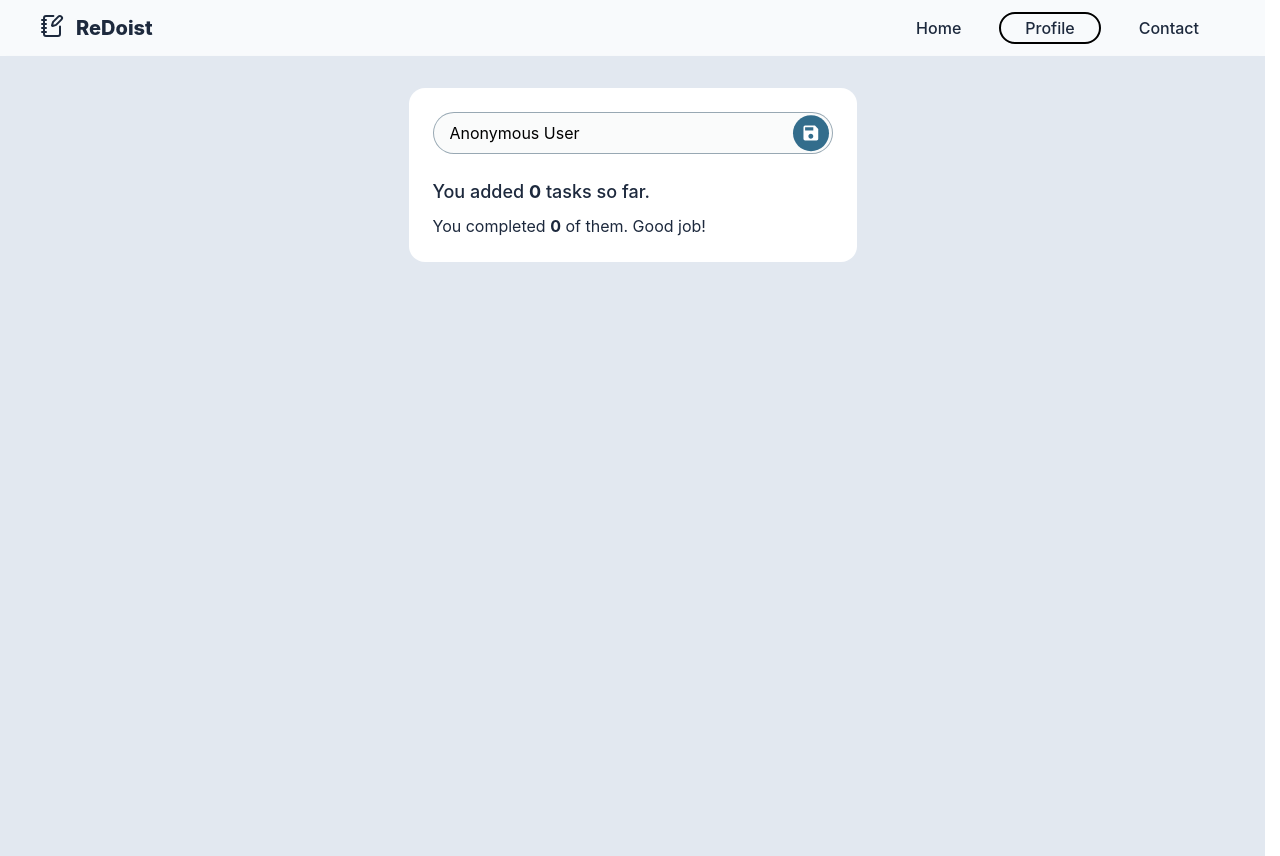
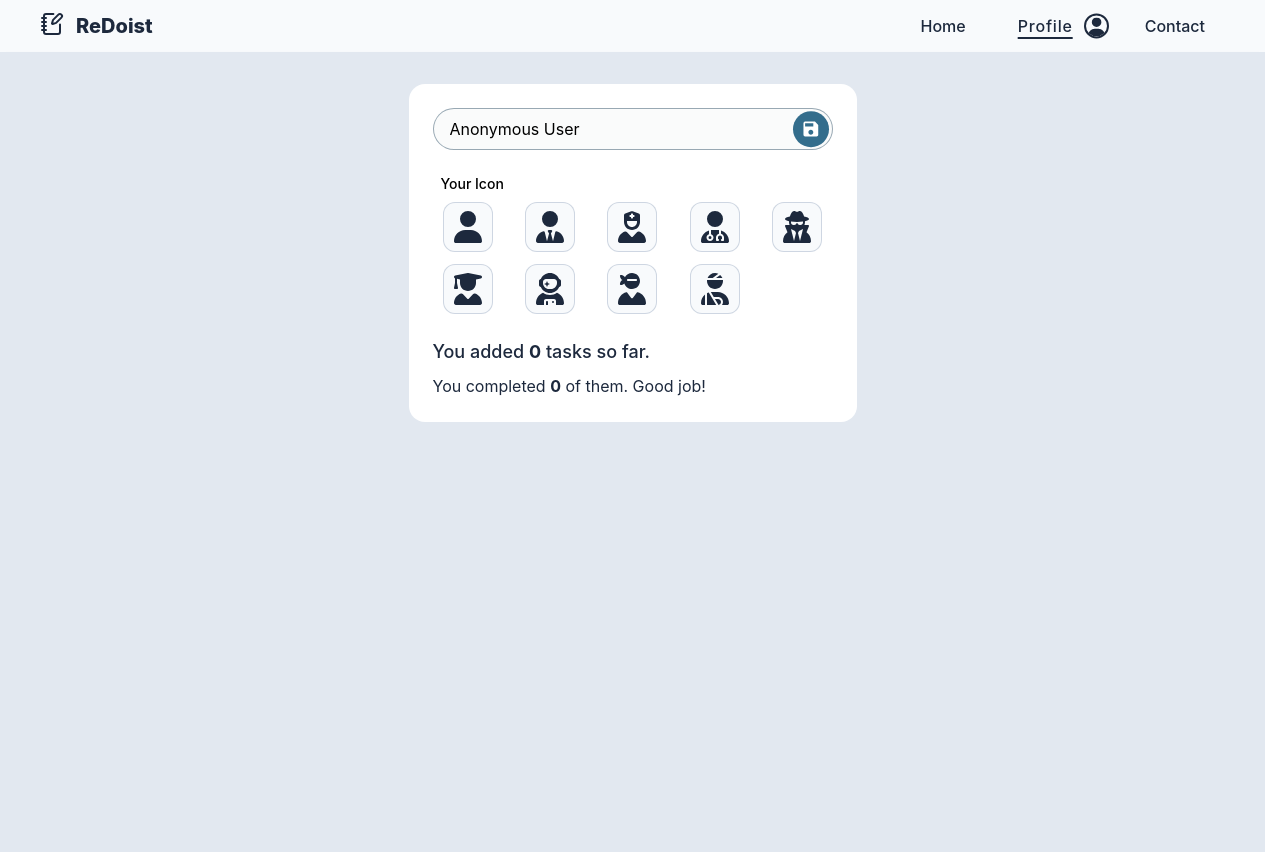
Before and after one commit to verinak/react-todo-app, a React (Vite) app: page /react-todo-app/profile in a window 1280 px wide. Built offline with nearby package versions, Linux system fonts and the light colour scheme.

Commit message:
feat: add 2d user icons

```diff
--- a/src/App.jsx
+++ b/src/App.jsx
@@ -4,17 +4,25 @@ import Home from "./pages/Home";
 import { BrowserRouter, Routes, Route, Navigate } from "react-router-dom";
 import Profile from "./pages/Profile";
 import TaskDetails from "./pages/TaskDetails";
+import { useState } from "react";
 
 function App() {
+    // todo: move to context maybe ??
+    const [userIcon, setUserIcon] = useState(localStorage.getItem("userIcon") || "User");
+    const updateIcon = (label) => {
+        setUserIcon(label);
+        localStorage.setItem("userIcon", label);
+    };
+
     return (
         <>
             {/* <BrowserRouter> */}
             <BrowserRouter basename="/react-todo-app">
-                <Header />
+                <Header userIconLabel={userIcon} />
                 <Routes>
                     <Route path="/" element={<Navigate to="/home" replace />} />
                     <Route path="/home" element={<Home />} />
-                    <Route path="/profile" element={<Profile />} />
+                    <Route path="/profile" element={<Profile updateIcon={updateIcon} />} />
                     <Route path="/task/:taskId" element={<TaskDetails />} />
                 </Routes>
             </BrowserRouter>
--- a/src/components/Header.jsx
+++ b/src/components/Header.jsx
@@ -2,23 +2,54 @@ import React from "react";
 import { LuNotebookPen } from "react-icons/lu";
 import { Link, NavLink } from "react-router-dom";
 
-function Header() {
+import {
+    FaUser,
+    FaUserSecret,
+    FaUserAstronaut,
+    FaUserNinja,
+    FaUserTie,
+    FaUserNurse,
+    FaUserDoctor,
+    FaUserGraduate,
+    FaUserInjured,
+} from "react-icons/fa6";
+
+const icons = [
+    { component: FaUser, label: "User" },
+    { component: FaUserTie, label: "Tie" },
+    { component: FaUserNurse, label: "Nurse" },
+    { component: FaUserDoctor, label: "Doctor" },
+    { component: FaUserSecret, label: "Secret" },
+    { component: FaUserGraduate, label: "Graduate" },
+    { component: FaUserAstronaut, label: "Astronaut" },
+    { component: FaUserNinja, label: "Ninja" },
+    { component: FaUserInjured, label: "Injured" },
+];
+
+function Header({ userIconLabel }) {
+    // todo:
+    // const userIconLabel = localStorage.getItem("userIcon") || "User";
+    const userIcon = icons.find((icon) => icon.label === userIconLabel);
+
     const navBarStyles = ({ isActive }) => {
-        let styles = "px-4 md:px-6 py-0.5 rounded-3xl border-2 transition ";
+        let styles = "px-4 md:px-5 py-0.5 rounded-3xl transition-all relative";
+        // todo: that underline is so ugly bs ana 3yza anam 5alas fa to fix later ba2a
         styles += isActive
-            ? "border-black"
-            : "border-transparent hover:border-slate-900";
+            ? " tracking-wider underline underline-offset-5 decoration-2 decoration-slate-800"
+            : " hover:tracking-wider";
         // console.log(isActive);
         // console.log(styles);
         return styles;
     };
+
     return (
-        <header className="bg-slate-50 text-slate-800 px-10 py-3 flex flex-col md:flex-row items-center gap-2">
-            <div className="flex gap-3">
+        <header className="bg-slate-50 text-slate-800 px-2 md:px-10 py-3 flex flex-col md:flex-row items-center gap-2">
+            <div className="flex flex-1 gap-3">
                 <LuNotebookPen className="inline text-2xl" />
                 <h1 className="font-extrabold text-xl">ReDoist</h1>
             </div>
-            <nav className="flex-1 flex gap-3 justify-end text-sm md:text-base font-medium">
+
+            <nav className="flex flex-wrap gap-3 justify-center text-sm md:text-base font-medium">
                 <NavLink
                     to="/home"
                     className={navBarStyles}
@@ -26,11 +57,22 @@ function Header() {
                 >
                     Home
                 </NavLink>
+
                 <NavLink to="/profile" className={navBarStyles}>
                     Profile
+                    {/* balafa2 gdan */}
+                    <span className="w-4 md:w-5 inline-block"></span>
+                    {
+                        <userIcon.component
+                            className="absolute end-0 top-1/2 mx-1 h-[90%] -translate-y-1/2 transform w-fit
+                                aspect-square inline-block rounded-3xl border-2 pt-0.5"
+                        />
+                    }
                 </NavLink>
+
                 <a
-                    className="px-4 md:px-6 py-0.5 rounded-3xl border-2 border-transparent hover:border-slate-900 transition"
+                    className="px-4 md:px-5 py-0.5 rounded-3xl transition-all active:underline underline-offset-5
+                        decoration-2 decoration-slate-800 active:tracking-wider hover:tracking-wider"
                     href="https://github.com/verinak"
                     target="_blank"
                     rel="noopener noreferrer"
--- a/src/pages/Profile.jsx
+++ b/src/pages/Profile.jsx
@@ -2,12 +2,34 @@ import React, { useState } from "react";
 import { FaCheck } from "react-icons/fa";
 import { MdSave } from "react-icons/md";
 
-// import {
-//     FaUser,
-//     FaUserSecret,
-// } from "react-icons/fa6";
+import {
+    FaUser,
+    FaUserSecret,
+    FaUserAstronaut,
+    FaUserNinja,
+    FaUserTie,
+    FaUserNurse,
+    FaUserDoctor,
+    FaUserGraduate,
+    FaUserInjured,
+} from "react-icons/fa6";
 
-function Profile() {
+const icons = [
+    { component: FaUser, label: "User" },
+    { component: FaUserTie, label: "Tie" },
+    { component: FaUserNurse, label: "Nurse" },
+    { component: FaUserDoctor, label: "Doctor" },
+    { component: FaUserSecret, label: "Secret" },
+    { component: FaUserGraduate, label: "Graduate" },
+    { component: FaUserAstronaut, label: "Astronaut" },
+    { component: FaUserNinja, label: "Ninja" },
+    { component: FaUserInjured, label: "Injured" },
+];
+
+// todo: momken n2asem el saf7a l 7eteten wa7da zy settings wl tanya zy your stats aw 7aga keda ya3ni..
+// 34an bsara7a say7a awi kedaaa
+
+function Profile({ updateIcon }) {
     const savedTasks = JSON.parse(localStorage.getItem("userTasks")) || [];
     const [username, setUsername] = useState(() => {
         const value = JSON.parse(localStorage.getItem("username"));
@@ -24,6 +46,12 @@ function Profile() {
         // console.log("username save");
         localStorage.setItem("username", JSON.stringify(username === "Anonymous User" ? "" : username));
         alert("Username updated!");
+    };
+
+    const handleUserIconChange = (event) => {
+        // console.log(event.target.value);
+        localStorage.setItem("userIcon", event.target.value);
+        updateIcon(event.target.value);
     };
 
     // todo: clear my data button or smth
@@ -53,6 +81,29 @@ function Profile() {
                     </button>
                 </div>
 
+                <div className="">
+                    <p className="text-sm font-medium ms-2 mb-2">Your Icon</p>
+                    <div className="grid grid-cols-3 min-[380px]:grid-cols-4 min-[500px]:grid-cols-5 gap-3">
+                        {icons.map(({ component: Icon, label }) => (
+                            <label
+                                key={label}
+                                className="p-2 w-fit m-auto rounded-xl border border-slate-400/40 bg-slate-50
+                                    text-slate-800 has-[input:checked]:border-2 has-[input:checked]:border-slate-500
+                                    hover:border-slate-500/40 hover:border-2 transition-all duration-50"
+                            >
+                                <input
+                                    className="hidden"
+                                    name="icon"
+                                    type="radio"
+                                    value={label}
+                                    onClick={handleUserIconChange}
+                                />
+                                <Icon className="w-8 h-8" />
+                            </label>
+                        ))}
+                    </div>
+                </div>
+
                 <div className="space-y-2 text-slate-800">
                     <p className="text-lg font-medium">
                         You added <span className="font-bold">{savedTasks.length}</span> tasks so far.
```
